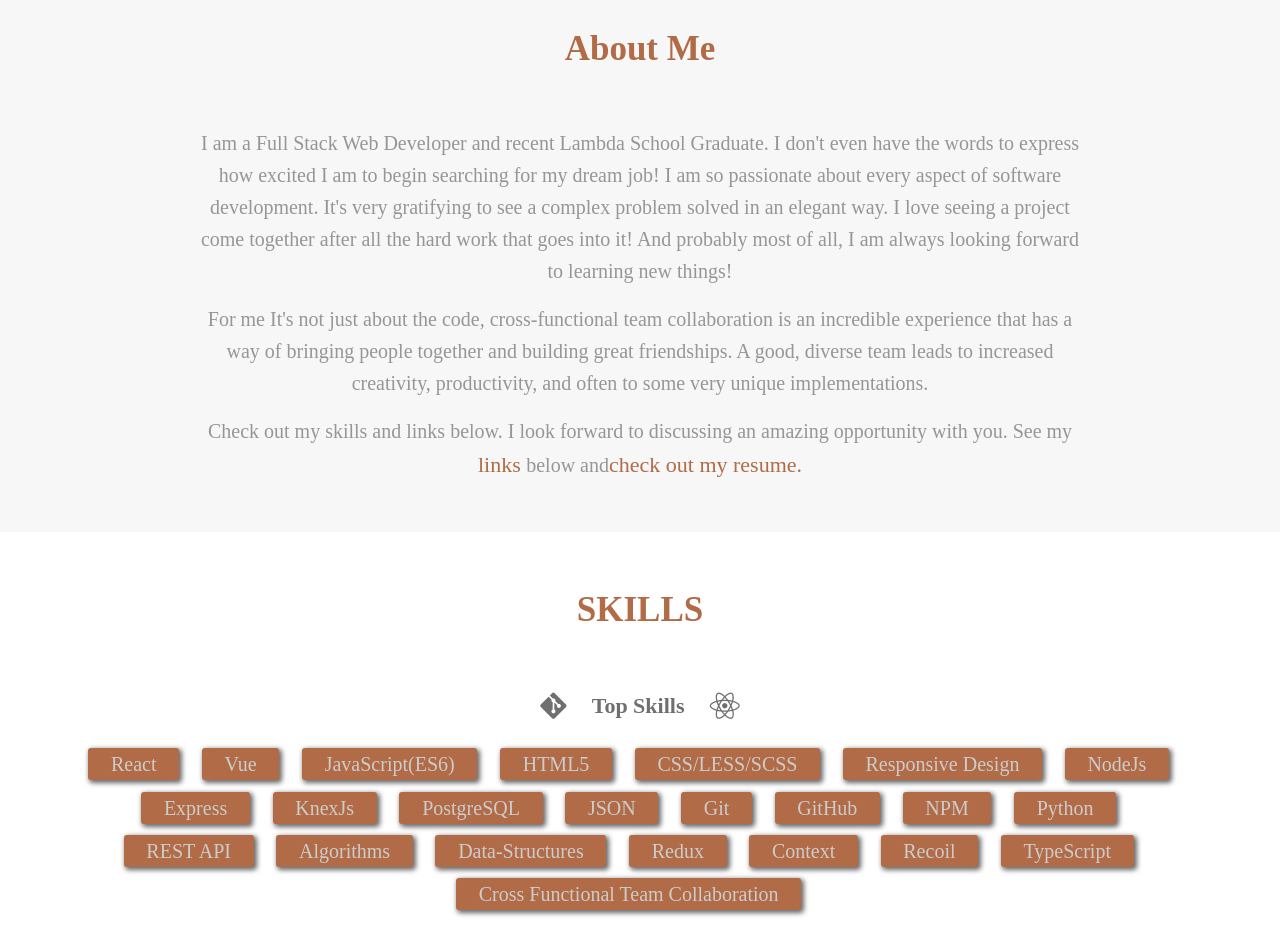
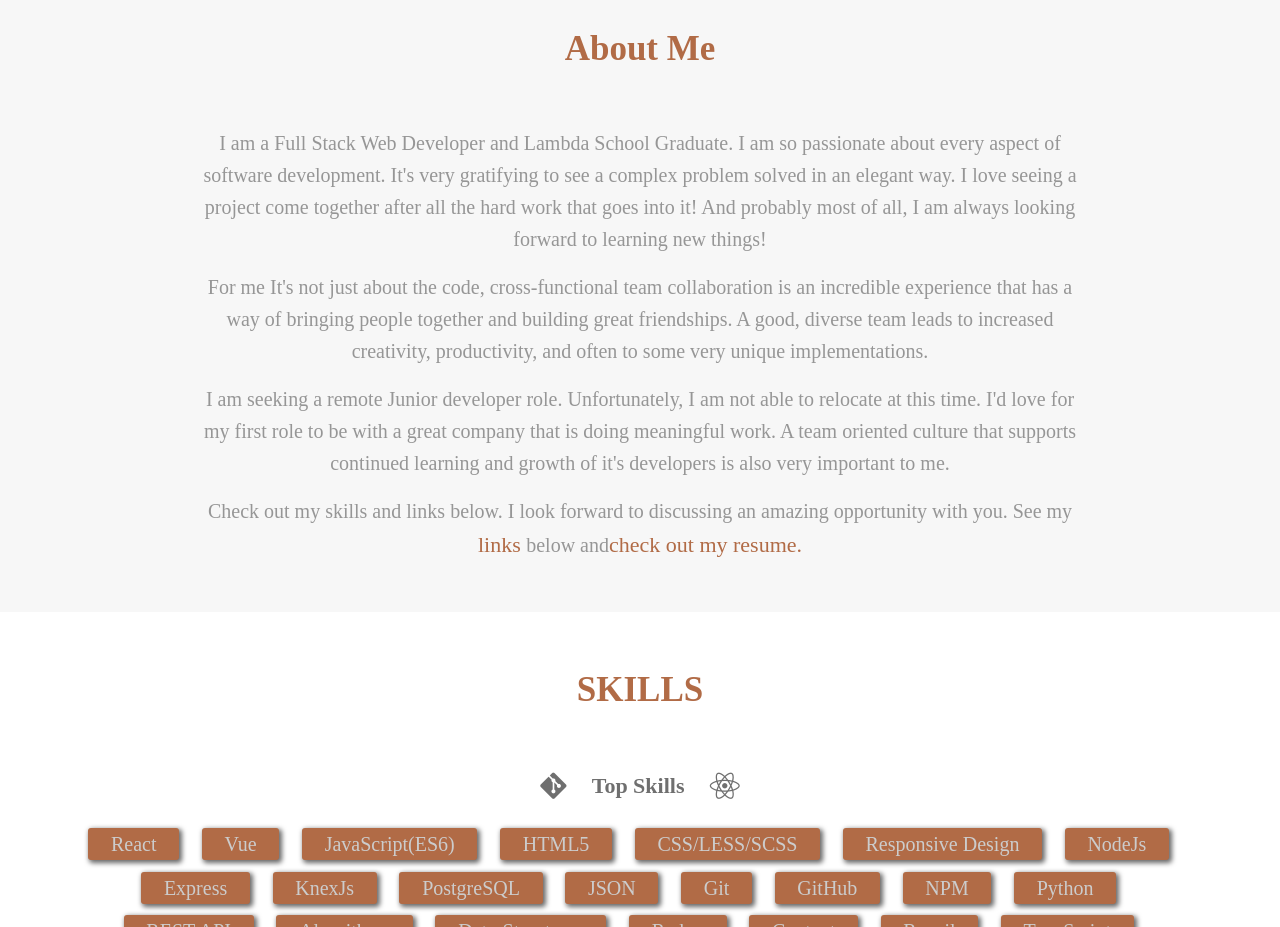
Before and after one commit to fuston05/scott-fuston-portfolio, a React (Create React App) app: page / in a window 1280 px wide. Shown: the part 1440-2367 px from the top of the page. Built offline with nearby package versions, Linux system fonts and the light colour scheme.

Commit message:
edits about me text

```diff
--- a/src/components/About/About.jsx
+++ b/src/components/About/About.jsx
@@ -9,14 +9,13 @@
             <div className="aboutText">
                 <h4 className="sectionTitle">About Me</h4>
                 <p>
-                    I am a Full Stack Web Developer and recent Lambda School
-                    Graduate. I don't even have the words to express how excited
-                    I am to begin searching for my dream job! I am so passionate
-                    about every aspect of software development. It's very
-                    gratifying to see a complex problem solved in an elegant
-                    way. I love seeing a project come together after all the
-                    hard work that goes into it! And probably most of all, I am
-                    always looking forward to learning new things!
+                    I am a Full Stack Web Developer and Lambda School Graduate.
+                    I am so passionate about every aspect of software
+                    development. It's very gratifying to see a complex problem
+                    solved in an elegant way. I love seeing a project come
+                    together after all the hard work that goes into it! And
+                    probably most of all, I am always looking forward to
+                    learning new things!
                 </p>
                 <br />
                 <p>
@@ -25,6 +24,15 @@
                     bringing people together and building great friendships. A
                     good, diverse team leads to increased creativity,
                     productivity, and often to some very unique implementations.
+                </p>
+                <br />
+                <p>
+                    I am seeking a remote Junior developer role. Unfortunately,
+                    I am not able to relocate at this time. I'd love for my
+                    first role to be with a great company that is doing
+                    meaningful work. A team oriented culture that supports
+                    continued learning and growth of it's developers is also
+                    very important to me.
                 </p>
                 <br />
                 <p>
```
